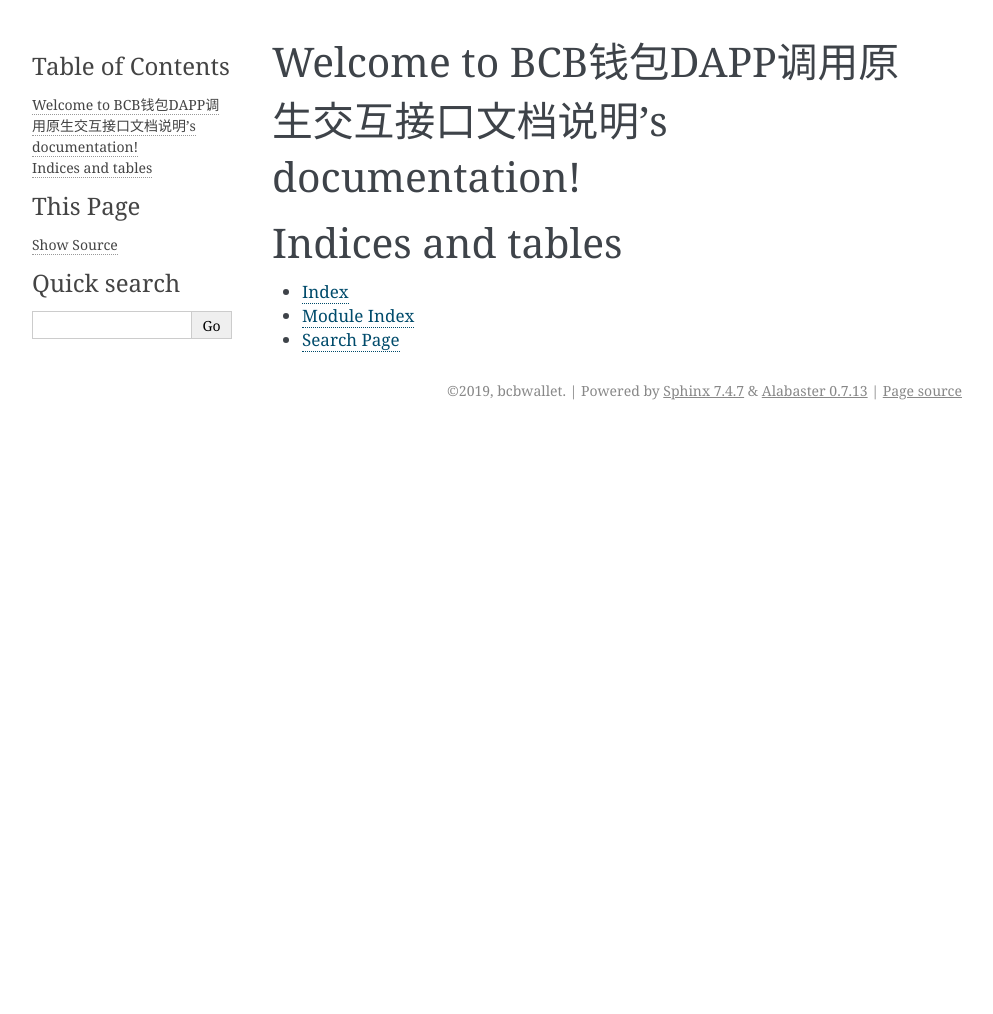
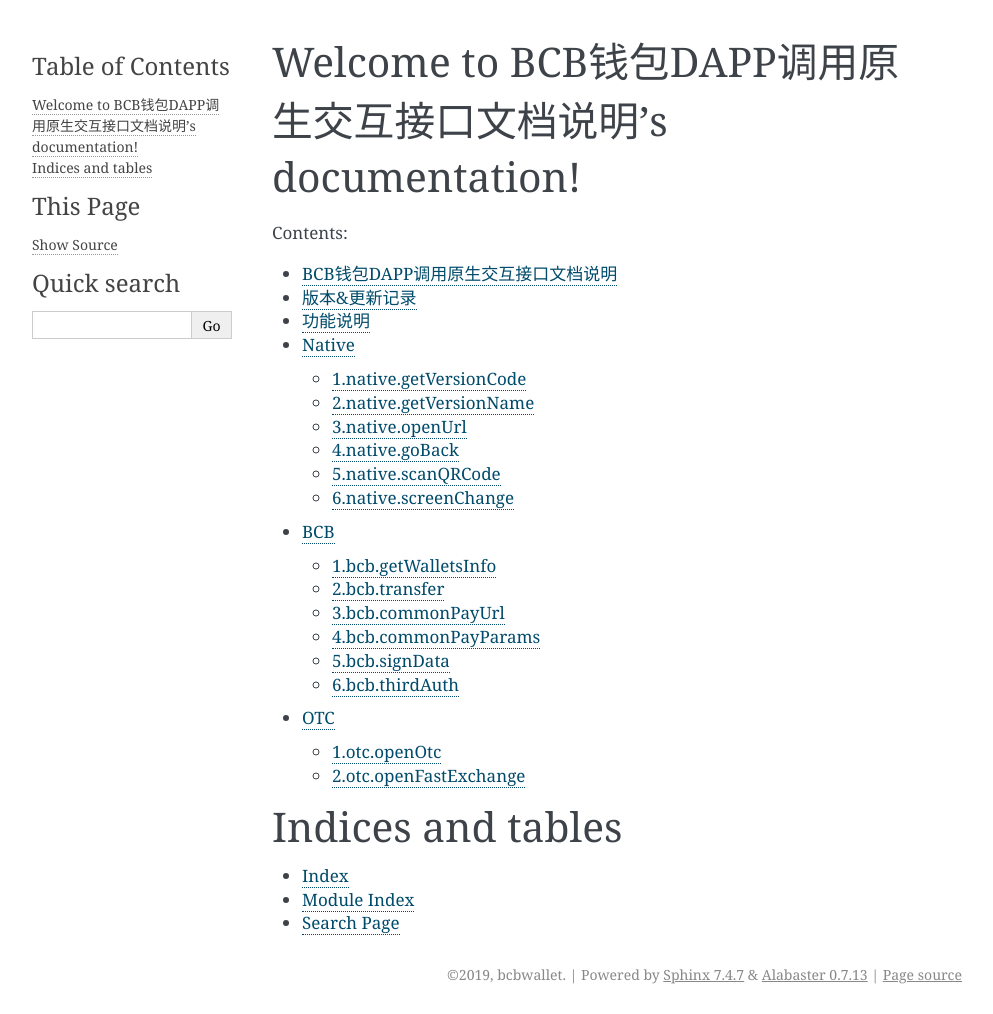
Before and after one commit to bcbwallet/bcbwallet-app, a Sphinx documentation site: the page built from docs/index.rst, in a window 1280 px wide. Shown: the whole page, without its empty margins (148-1141 px from the left). Built offline with Sphinx 7.4.7, drawn with Linux system fonts in a browser that asks for light colours; before the commit the page ends 900 px from its top, so only the background shows below that; some of the changed lines change nothing that is shown.

Commit message:
add content.rst

````diff
--- /dev/null
+++ b/docs/bcbwallet_JSApi.md
@@ -0,0 +1,514 @@
+# BCB钱包DAPP调用原生交互接口文档说明
+
+
+
+# 版本&更新记录
+
+| 版本号  | 作者      | 日期       | 更新内容 |
+| ------- | --------- | ---------- | -------- |
+| v.1.0.0 | bcbwallet | 2019-07-15 | 初始版本 |
+
+---
+
+---
+
+
+
+# 功能说明
+
+本文档提供钱包的DAPP访问接口说明。Andriod/IOS通用版本。
+
+
+
+# Native
+
+## 1.native.getVersionCode
+
+获取bcb wallet 钱包的版本号
+
+-  调用方式
+
+  ```html
+  bcbwallet('native.getVersionCode', null, callback);
+  ```
+
+-  callback
+
+  ```html
+  function(data) {
+  　data.versionCode
+  }
+  ```
+
+-  代码示例
+
+  ```
+  bcbwallet('native.getVersionCode', null, function (data) {
+      alert(JSON.stringify(data));
+  });
+  ```
+
+
+
+## 2.native.getVersionName
+
+ 获取 bcb wallet 钱包的版本名称
+
+-  调用方式
+
+  ```html
+  bcbwallet('native.getVersionName', null, callback);
+  ```
+
+- callback
+
+  ```html
+  function(data) {
+  　data.versionName
+  }
+  ```
+
+-  代码示例
+
+  ```
+  bcbwallet('native.getVersionName', null, function (data) {
+      alert(JSON.stringify(data));
+  });
+  ```
+
+
+
+## 3.native.openUrl
+
+ 通过此方法在 bcb wallet 钱包中打开一个新的 webview页面
+
+-  调用方式
+
+  ```html
+  bcbwallet('native.openUrl', params, null);
+  ```
+
+-  params
+
+  ```html
+  {
+  	"url":"https://www.baidu.com", //链接地址
+  	"title":"百度", //页面标题
+  	"showTitle":true  //true为显示app 导航栏并显示title，false则隐藏app 导航栏
+  }
+  ```
+
+-  代码示例
+
+  ```
+  bcbwallet('native.openUrl', {
+      "url":"https://www.baidu.com",
+      "title":"百度",
+      "showTitle":true
+  }, null);
+  ```
+
+
+## 4.native.goBack
+
+ 调用此方法退出当前 webview 界面,回到 app界面
+
+-  调用方式
+
+  ```html
+  bcbwallet('native.goBack', null, null);
+  ```
+
+
+
+## 5.native.scanQRCode
+
+ 调用此方法打开 bcb wallet 钱包的相机扫描二维码功能,并把扫码结果返回
+
+-  调用方式
+
+  ```html
+  bcbwallet('native.scanQRCode', null, callback);
+  ```
+
+-  callback
+
+  ```html
+  function(data) {
+  　data.scanResult //扫描结果字符串
+  }
+  ```
+
+-  代码示例
+
+  ```
+  bcbwallet('native.openUrl', null, function (data) {
+      alert(JSON.stringify(data));
+  });
+  ```
+
+
+## 6.native.screenChange
+
+ 调用此方法,可以设置不同的参数强制bcb wallet 钱包进行横竖屏或全屏操作
+
+-  调用方式
+
+  ```html
+  bcbwallet('native.screenChange', params, null);
+  ```
+
+-  params
+
+  ```html
+  {
+  	"landType":1, //横竖屏 1：横屏，2：竖屏
+  	"fullType":1, //是否全屏显示 1：全屏，2：退出全屏
+  }
+  ```
+
+-  代码示例
+
+  ```
+  bcbwallet('native.screenChange', {
+      "landType":1,
+      "fullType":1
+  }, null);
+  ```
+
+
+# BCB
+
+## 1.bcb.getWalletsInfo
+
+调用此方法可以获取当前bcb wallet 钱包的所有钱包信息列表(钱包名称和钱包地址)
+
+-  调用方式
+
+  ```html
+  bcbwallet('bcb.getWalletsInfo', null, callback);
+  ```
+
+- callback
+
+  ```html
+  function(data) {
+  　data.walletsInfo //所有钱包地址信息
+  }
+  ****返回钱包列表信息****
+  walletsInfo:[
+  	{
+  		"name":"myWallet",
+  		"walletAddr":"bcbPDTi68XwoMgGTwxd7ioZeMHHz7p7ewLtQ"
+  	},
+  	{
+  		"name":"newWallet",
+          "walletAddr":"bcbCUh7Zsb7PBgLwHJVok2QaMhbW64HNK4FU"
+  	}
+  ]
+  ```
+
+-  代码示例
+
+  ```
+  bcbwallet('native.getWalletsInfo', null, function (data) {
+      alert(JSON.stringify(data));
+  });
+  ```
+
+
+## 2.bcb.transfer
+
+ 调用此方法可以根据设置的参数进行转账操作,并把转账结果返回
+
+-  调用方式
+
+  ```html
+  bcbwallet('bcb.transfer', params, callback);
+  ```
+
+-  params
+
+  ```
+  {
+      "from":"", //转账钱包地址
+      "to":"", //转账到的目标地址
+      "contractAddr":"", //转账币种的合约地址
+      "amount":"", //转账金额
+      "note":"" //转账备注
+  }
+  ```
+
+-  callback
+
+  ```html
+  function(data) {
+  	data.code, //0为转账成功
+    	data.message
+  }
+  ```
+
+-  代码示例
+
+  ```
+  bcbwallet('native.getWalletsInfo', {
+      "from":"bcbCUh7Zsb7PBgLwHJVok2QaMhbW64HNK4FU", //转账钱包地址
+      "to":"bcbNg7srN9byDMLGL6tG18WEMFLExpVQqGX5", //转账到的目标地址
+      "contractAddr":"bcbLTwDzzZn3Jy8cJGvygWLgpTr9hEdVpWZ9", //转账币种的合约地址
+      "amount":"100", //转账金额
+      "note":"转账" //转账备注
+  }, function (data) {
+      alert(JSON.stringify(data));
+  });
+  ```
+
+
+## 3.bcb.commonPayUrl
+
+ 调用此方法可以打开 bcb wallet 钱包显示当前支付信息,信息校验正确后可以进行支付操作,支付完成后返回支付的状态
+
+-  调用方式
+
+  ```html
+  bcbwallet('bcb.commonPayUrl', params, callback);
+  ```
+
+-  params
+
+  ```
+  {
+      "payUrl":"http://172.18.20.156:8080/bcbtest/test2.txt" //支付订单链接
+  }
+  ```
+
+-  callback
+
+  ```html
+  function(data) {
+  	data.code, //0为支付成功
+    	data.message
+  }
+  ```
+
+-  代码示例
+
+  ```
+  bcbwallet('bcb.commonPayUrl', {
+      "payUrl":"http://172.18.20.156:8080/bcbtest/test2.txt"
+  }, function (data) {
+      alert(JSON.stringify(data));
+  });
+  ```
+
+
+
+## 4.bcb.commonPayParams
+
+ 调用此方法可以打开 bcb wallet 钱包显示当前支付信息,信息校验正确后可以进行支付操作,支付完成后返回支付的状态
+
+-  调用方式
+
+  ```html
+  bcbwallet('bcb.commonPayParams', params, callback);
+  ```
+
+- params
+
+  ```
+  {
+    "ver": 2,
+    "appUISeg": {
+      "referInfo": "使用100BCB购买理财项目",
+      "conAddr": "devtest9RcfiWWLH6KpVpbPYYQ55TUncnngSYPES",
+      "defaultPayAddr": "devtestLDpP6ggZVgMyq1avLtSvgdYz9NUPmQ2p1",
+      "affCode": "devtest7389jV8MMKiaC2Ri9TNXb7z2YDrRddqDR",
+      "title": "购买BCB理财项目",
+      "value": "100"
+    },
+    "coinParams": {
+      "note": "BCB理财存入",
+      "gasLimit": "25000",
+      "contractCall": [
+        {
+          "contractAddr": "devtestLL6sMXu8s2hhFRoZH67Q8fig9djogVi3H",
+          "methodParams": [
+            {
+              "name": "_to",
+              "type": "types.Address",
+              "value": "devtest4YyjKX5cPA6RkReN3GWcFZ35MVU28PLVy"
+            },
+            {
+              "name": "_value",
+              "type": "bn.Number-decimal",
+              "value": "100"
+            }
+          ],
+          "methodName": "Transfer",
+          "methodRet": ""
+        },
+        {
+          "contractAddr": "devtest9RcfiWWLH6KpVpbPYYQ55TUncnngSYPES",
+          "methodParams": [
+            {
+              "name": "termDays",
+              "type": "int64",
+              "value": "180"
+            }
+          ],
+          "methodName": "Deposit",
+          "methodRet": ""
+        }
+      ]
+    }
+  }
+  ```
+
+-  callback
+
+  ```html
+  function(data) {
+  	data.code, //0为支付成功
+    	data.message
+  }
+  ```
+
+- 代码示例
+
+  ```
+  bcbwallet('bcb.commonPayParams', params, function (data) {
+      alert(JSON.stringify(data));
+  });
+  ```
+
+
+
+## 5.bcb.signData
+
+ 调用此方法利用bcb wallet钱包的底层库进行数据签名,并把签名的数据返回
+
+-  调用方式
+
+  ```html
+  bcbwallet('bcb.signData', params, callback);
+  ```
+
+-  params
+
+  ```
+  {
+      "address":"bcbCUh7Zsb7PBgLwHJVok2QaMhbW64HNK4FU", //签名地址
+      "signContent":"test" //待签名内容
+  }
+  ```
+
+-  callback
+
+  ```html
+  function(data) {
+  	data.address, //签名地址
+    	data.signContent, //待签名内容
+  	date.pubKey, //公钥
+  	data.signedData //签名后内容
+  }
+  ```
+
+-  代码示例
+
+  ```
+  bcbwallet('bcb.signData', {
+      "address":"bcbCUh7Zsb7PBgLwHJVok2QaMhbW64HNK4FU",
+      "signContent":"test"
+  }, function (data) {
+      alert(JSON.stringify(data));
+  });
+  ```
+
+
+
+## 6.bcb.thirdAuth
+
+ 调用此方法进行 bcb wallet 钱包的进行授权,并把授权状态返回
+
+-  调用方式
+
+  ```html
+  bcbwallet('bcb.thirdAuth', params, callback);
+  ```
+
+-  params
+
+  ```
+  {
+      "nonce":"cpNGXLhwjkVMXrrOvJj1UjwV8v2qftvM", //随机数
+      "appID":"10", //业务ID
+      "sessionInfo":"RFzLhUreEUM9eCAN0UEJXFXYYyvdctsU" //用户信息
+  }
+  ```
+
+-  callback
+
+  ```html
+  function(data) {
+  	data.code, //0为授权成功
+    	data.message,
+  	data.address //授权登录的钱包地址
+  }
+  ```
+
+-  代码示例
+
+  ```
+  bcbwallet('bcb.thirdAuth', {
+      "nonce":"cpNGXLhwjkVMXrrOvJj1UjwV8v2qftvM",
+      "appID":"10",
+      "sessionInfo":"RFzLhUreEUM9eCAN0UEJXFXYYyvdctsU"
+  }, function (data) {
+      alert(JSON.stringify(data));
+  });
+  ```
+
+
+
+# OTC
+
+## 1.otc.openOtc
+
+ 调用此方法进入bcb wallet 钱包的OTC模块
+
+-  调用方式
+
+  ```html
+  bcbwallet('otc.openOtc', null, null);
+  ```
+
+
+
+## 2.otc.openFastExchange
+
+ 调用此方法进入bcb wallet 钱包的闪兑模块
+
+-  调用方式
+
+  ```html
+  bcbwallet('otc.openFastExchange', params, null);
+  ```
+
+-  params
+
+  ```
+  {
+      "inCoin":"DC", //待兑换币种
+      "outCoin":"USDX", //目标兑换币种
+      "autoFinish":true
+  }
+  ```
+
+-  代码示例
+
+  ```html
+  bcbwallet('otc.openFastExchange', {
+      "inCoin":"DC",
+      "outCoin":"USDX",
+      "autoFinish":true
+  }, null);
+  ```
--- a/docs/index.rst
+++ b/docs/index.rst
@@ -10,7 +10,7 @@
    :maxdepth: 2
    :caption: Contents:
 
-
+   bcbwallet_JSApi.md
 
 Indices and tables
 ==================
````
